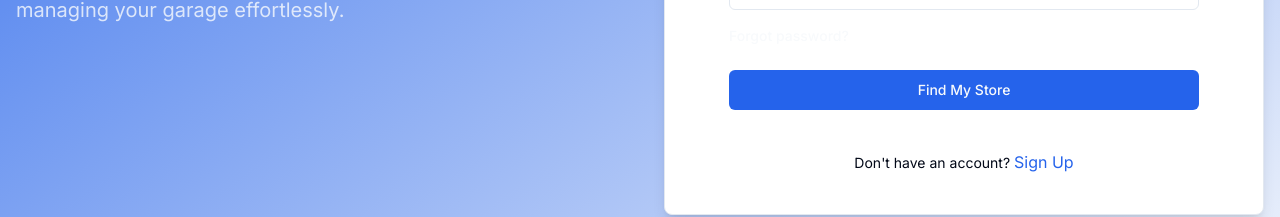
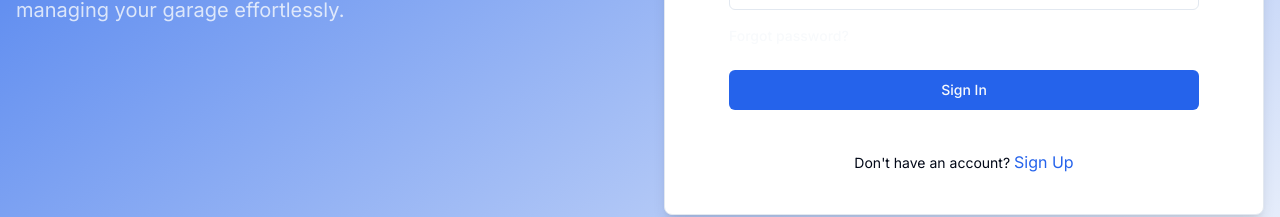
Before and after one commit to Mtokaahero-com/mtokaahero, a Next.js app: page /auth/service-accounts/garage/signin in a window 1280 px wide. Shown: the part 527-744 px from the top of the page. Built offline with nearby package versions, Linux system fonts and the light colour scheme.

Commit message:
Sep 23, 2024, 3:27 PM

```diff
--- a/app/(pages)/auth/service-accounts/garage/signin/page.tsx
+++ b/app/(pages)/auth/service-accounts/garage/signin/page.tsx
@@ -10,6 +10,7 @@ import { WrenchIcon } from '@/components/ui/icons';
 
 
 export default function Component() {
+    const [loading, setLoading] = React.useState(false);
     return (
         <div className="w-full min-h-screen bg-gradient-to-br from-primary to-primary-foreground">
             <div className="container mx-auto px-4 py-12 md:py-24 lg:py-32 xl:py-40">
@@ -54,8 +55,9 @@ export default function Component() {
                             </form>
                         </CardContent>
                         <CardFooter>
-                            <Button type="submit" className="w-full">
-                                Find My Store
+                            <Button type="submit" className="w-full"
+                            >
+                                {loading ? "finding your garage..." : "Sign In"}
                             </Button>
                         </CardFooter>
                         <div className="mt-4 text-center">
```
